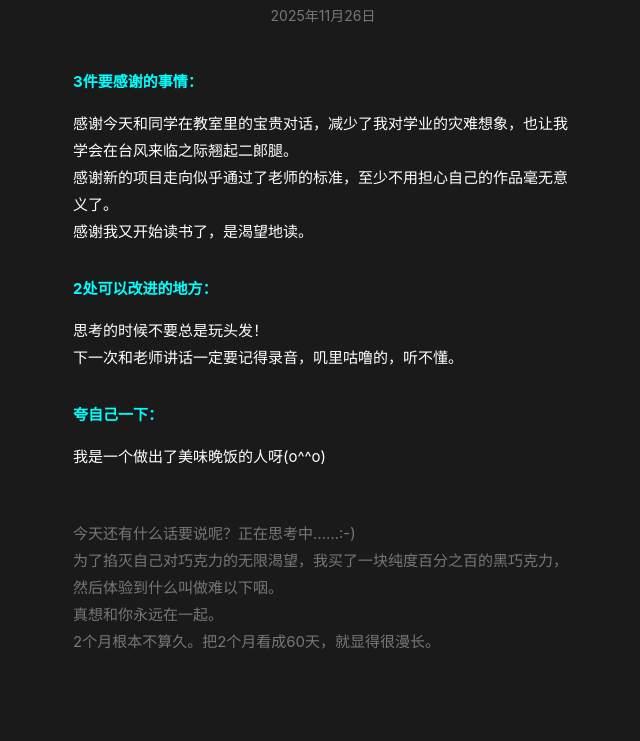
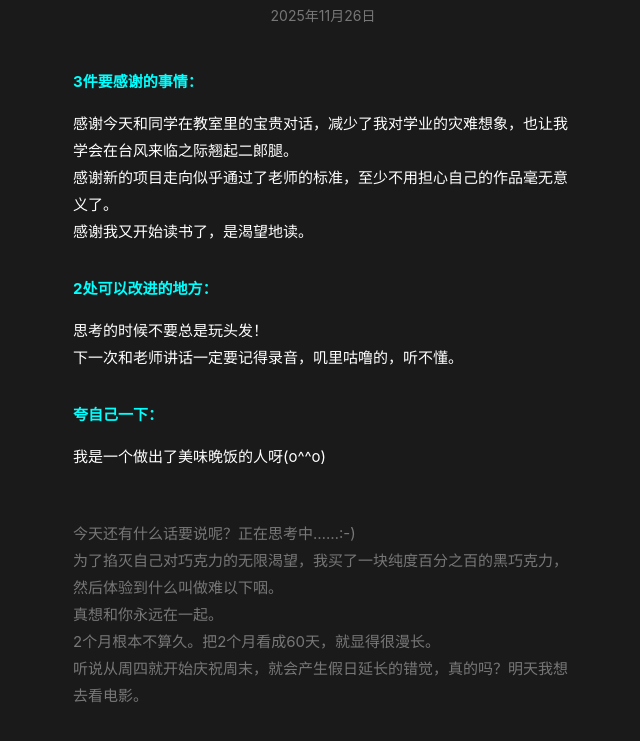
Before and after one commit to SHeepoil/mydairy-world-maybeloveable, a website: page 25-11-26.html in a window 1280 px wide. Shown: the part 205-946 px from the top of the page, without its empty margins (317-957 px from the left). Drawn offline with Linux system fonts and the light colour scheme.

Commit message:
Update 25-11-26.html

```diff
--- a/25-11-26.html
+++ b/25-11-26.html
@@ -147,6 +147,9 @@
       <p class="hint-text">
             2个月根本不算久。把2个月看成60天，就显得很漫长。
         </p>
+        <p class="hint-text">
+            听说从周四就开始庆祝周末，就会产生假日延长的错觉，真的吗？明天我想去看电影。
+        </p>
         <p>
 
         </p>
```
